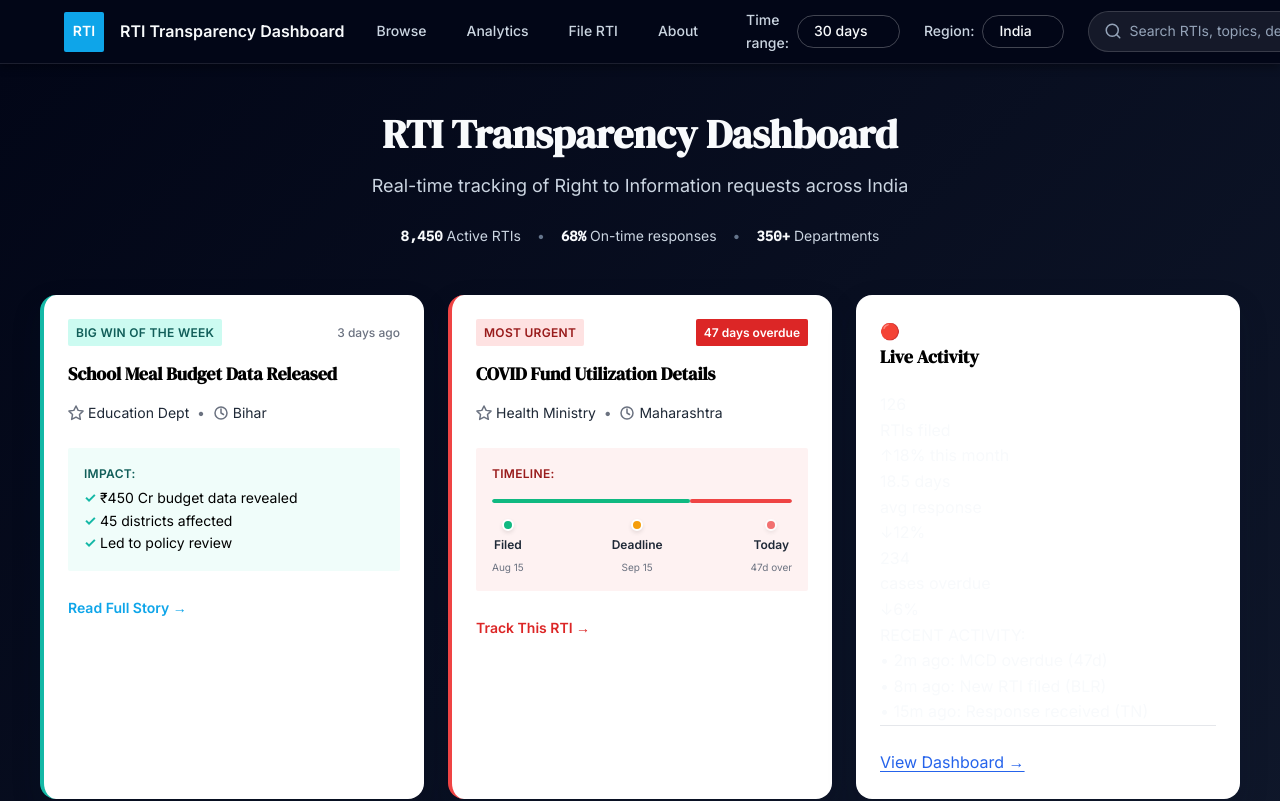
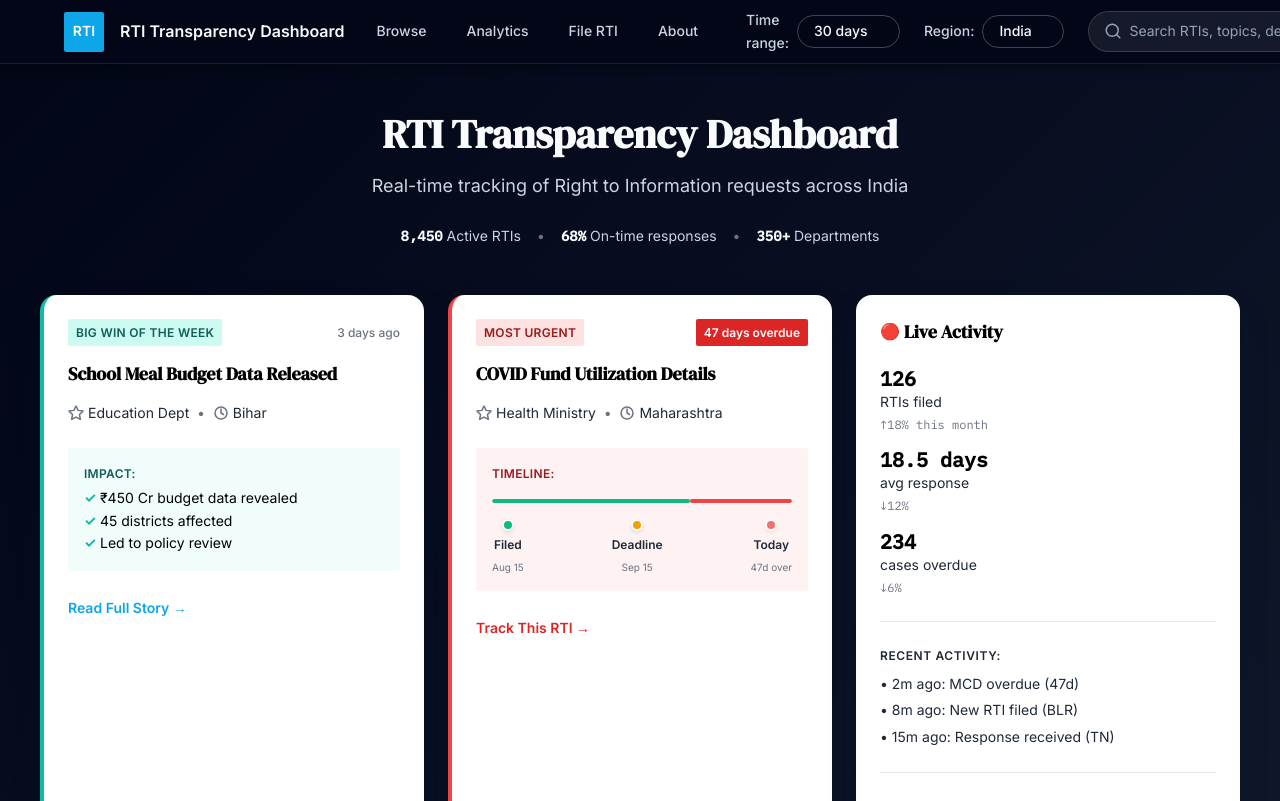
Before and after one commit to Yugantar-NGO/youRTI-UI, a Next.js app: page / in a window 1280 px wide. Shown: the top 801 px of the page. Built offline with nearby package versions, Linux system fonts and the light colour scheme.

Commit message:
style(HeroSection): add Live Activity card styling

```diff
--- a/src/components/features/landing/organisms/HeroSection.module.css
+++ b/src/components/features/landing/organisms/HeroSection.module.css
@@ -70,8 +70,20 @@
   flex-direction: column;
 }
 
+/* Live Activity Header */
+.liveHeader {
+  display: flex;
+  align-items: center;
+  gap: var(--spacing-xs);
+  margin-bottom: var(--spacing-lg);
+}
+
+.liveIndicator {
+  font-size: var(--font-size-base);
+}
+
 .contextTitle {
-  margin: 0 0 var(--spacing-lg) 0;
+  margin: 0;
   font-size: var(--font-size-lg);
   font-weight: var(--font-weight-bold);
   font-family: var(--font-family-heading-redesign);
@@ -79,45 +91,85 @@
   line-height: var(--line-height-snug);
 }
 
-.contextStats {
-  display: grid;
-  grid-template-columns: repeat(3, 1fr);
+/* Live Metrics */
+.liveMetrics {
+  display: flex;
+  flex-direction: column;
   gap: var(--spacing-md);
   margin-bottom: var(--spacing-lg);
 }
 
-.contextStat {
-  text-align: center;
+.liveMetric {
+  display: flex;
+  flex-direction: column;
+  gap: var(--spacing-xs);
 }
 
-.contextValue {
-  font-size: var(--font-size-2xl);
+.metricValue {
+  font-size: var(--font-size-xl);
   font-weight: var(--font-weight-bold);
   font-family: var(--font-family-mono);
   color: var(--color-text-primary);
   line-height: 1;
-  margin-bottom: var(--spacing-xs);
 }
 
-.contextLabel {
-  font-size: var(--font-size-xs);
-  font-weight: var(--font-weight-medium);
+.metricLabel {
+  font-size: var(--font-size-sm);
   color: var(--color-text-secondary);
   line-height: var(--line-height-snug);
+}
+
+.metricTrend {
+  font-size: var(--font-size-xs);
+  color: var(--color-text-tertiary);
+  font-family: var(--font-family-mono);
+}
+
+/* Recent Activity */
+.recentActivity {
+  margin-bottom: var(--spacing-lg);
+  padding-top: var(--spacing-lg);
+  border-top: 1px solid var(--color-border-secondary);
+}
+
+.activityHeader {
+  font-size: var(--font-size-xs);
+  font-weight: var(--font-weight-bold);
+  color: var(--color-text-secondary);
+  letter-spacing: 0.05em;
+  margin-bottom: var(--spacing-sm);
+}
+
+.activityList {
+  display: flex;
+  flex-direction: column;
+  gap: var(--spacing-xs);
+}
+
+.activityItem {
+  font-size: var(--font-size-sm);
+  color: var(--color-text-secondary);
+  line-height: var(--line-height-relaxed);
 }
 
 .contextFooter {
   margin-top: auto;
   padding-top: var(--spacing-lg);
   border-top: 1px solid var(--color-border-secondary);
+  text-align: center;
 }
 
-.contextNote {
-  margin: 0;
+.viewDashboardLink {
+  color: var(--color-accent);
+  text-decoration: none;
   font-size: var(--font-size-sm);
-  color: var(--color-text-secondary);
-  line-height: var(--line-height-relaxed);
-  text-align: center;
+  font-weight: var(--font-weight-semibold);
+  transition: color var(--transition-fast);
+}
+
+.viewDashboardLink:hover {
+  color: var(--color-accent-light);
+  text-decoration: underline;
 }
 
 /* Responsive */
@@ -161,10 +213,6 @@
   .heroGrid {
     gap: var(--spacing-md);
   }
-
-  .contextStats {
-    grid-template-columns: 1fr;
-  }
 }
 
 @media (max-width: 640px) {
@@ -176,7 +224,7 @@
     font-size: var(--font-size-xl);
   }
 
-  .contextValue {
-    font-size: var(--font-size-xl);
+  .metricValue {
+    font-size: var(--font-size-lg);
   }
 }
```
